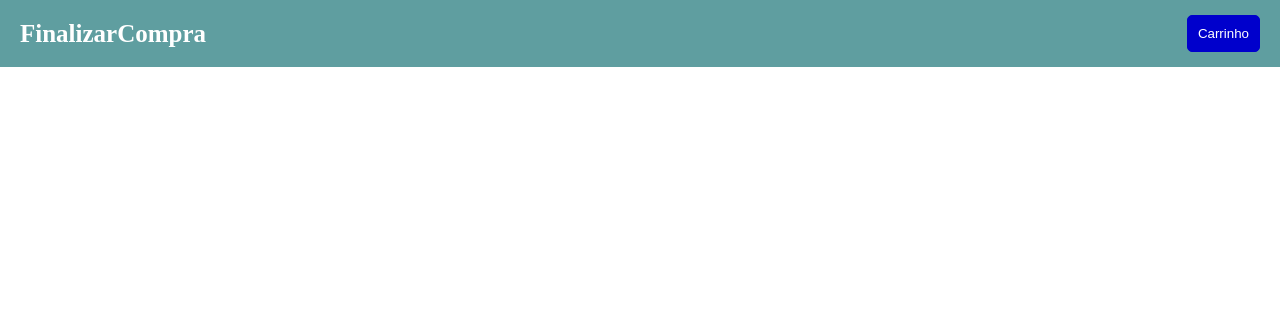
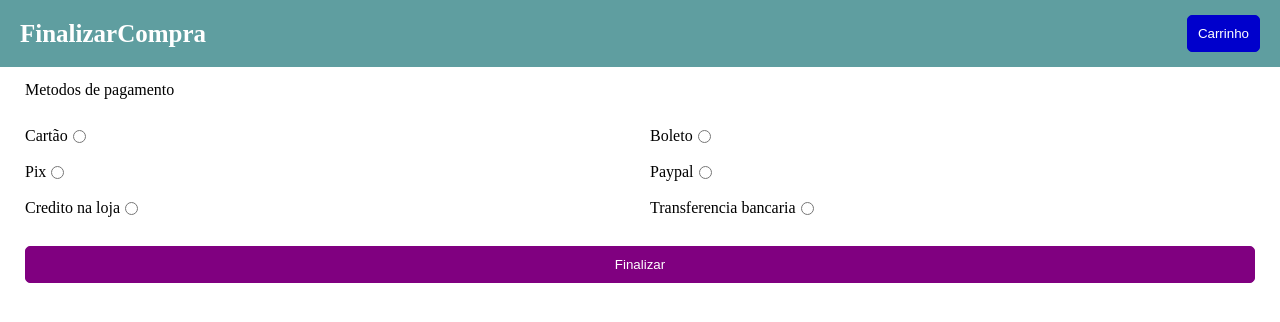
Before and after one commit to otaviohenrique1/app_carrinho_compras, a React (Create React App) app: page /finalizar in a window 1280 px wide. Shown: the top 322 px of the page. Built offline with nearby package versions, Linux system fonts and the light colour scheme.

Commit message:
Commit 10

```diff
--- a/package.json
+++ b/package.json
@@ -10,14 +10,17 @@
     "@types/node": "^16.18.12",
     "@types/react": "^18.0.27",
     "@types/react-dom": "^18.0.10",
+    "formik": "^2.2.9",
     "react": "^18.2.0",
     "react-dom": "^18.2.0",
+    "react-icons": "^4.7.1",
     "react-responsive-carousel": "^3.2.23",
     "react-router-dom": "^6.8.1",
     "react-scripts": "5.0.1",
     "styled-components": "^5.3.6",
     "typescript": "^4.9.5",
-    "web-vitals": "^2.1.4"
+    "web-vitals": "^2.1.4",
+    "yup": "^0.32.11"
   },
   "scripts": {
     "start": "react-scripts start",
--- /dev/null
+++ b/src/components/Radio.tsx
@@ -0,0 +1,32 @@
+import { Field } from "formik";
+import { ReactNode } from "react";
+import styled from "styled-components";
+
+export interface RadioProps {
+  id: string;
+  name: string;
+  htmlFor: string;
+  label: ReactNode;
+  value: string | number | readonly string[];
+}
+
+export function Radio(props: RadioProps) {
+  const { id, name, htmlFor, label, value } = props;
+
+  return (
+    <RadioContainer>
+      <label htmlFor={htmlFor}>{label}</label>
+      <Field type="radio" name={name} id={id} value={value} />
+    </RadioContainer>
+  );
+}
+
+const RadioContainer = styled.div`
+  display: flex;
+  align-items: center;
+  justify-content: flex-start;
+
+  input[type="radio"] {
+    margin-top: 0;
+  }
+`;
--- a/src/pages/FinalizarCompra.tsx
+++ b/src/pages/FinalizarCompra.tsx
@@ -1,9 +1,109 @@
+import { FormikHelpers } from "formik/dist/types";
 import { AppBar } from "../components/AppBar";
+import { Main } from "../components/Main";
+import { Formik, Field, Form } from "formik";
+import { Radio } from "../components/Radio";
+import { Botao } from "../components/Botao";
+
+interface FormTypes {
+  metodo_pagamento: string;
+}
+
+const initialValues: FormTypes = {
+  metodo_pagamento: '',
+};
 
 export function FinalizarCompra() {
+  function onSubmit(values: FormTypes, formikHelpers: FormikHelpers<FormTypes>) {
+    //
+  }
+
   return (
-    <div>
+    <>
       <AppBar titulo="FinalizarCompra" />
-    </div>
+      <Main>
+        <div>
+          <Formik
+            initialValues={initialValues}
+            onSubmit={onSubmit}
+          >
+            {({ values }) => {
+              return (
+                <Form
+                  style={{
+                    display: "flex",
+                    flexDirection: "column",
+                    gap: "30px"
+                  }}
+                >
+                  <h1>Metodos de pagamento</h1>
+                  <div
+                    role="group"
+                    aria-labelledby="radio-group-pagamento"
+                    style={{
+                      display: "grid",
+                      gridTemplateColumns: "repeat(2, 1fr)",
+                      gap: "20px"
+                    }}
+                  >
+                    <Radio
+                      htmlFor="cartao"
+                      name="metodo_pagamento"
+                      id="cartao"
+                      value="cartao"
+                      label={"Cartão"}
+                    />
+                    <Radio
+                      htmlFor="boleto"
+                      name="metodo_pagamento"
+                      id="boleto"
+                      value="boleto"
+                      label={"Boleto"}
+                    />
+                    <Radio
+                      htmlFor="pix"
+                      name="metodo_pagamento"
+                      id="pix"
+                      value="pix"
+                      label={"Pix"}
+                    />
+                    <Radio
+                      htmlFor="paypal"
+                      name="metodo_pagamento"
+                      id="paypal"
+                      value="paypal"
+                      label={"Paypal"}
+                    />
+                    <Radio
+                      htmlFor="credito_loja"
+                      name="metodo_pagamento"
+                      id="credito_loja"
+                      value="credito_loja"
+                      label={"Credito na loja"}
+                    />
+                    <Radio
+                      htmlFor="transferencia"
+                      name="metodo_pagamento"
+                      id="transferencia"
+                      value="transferencia"
+                      label={"Transferencia bancaria"}
+                    />
+                  </div>
+                  <Botao
+                    type="submit"
+                    color="#800080"
+                    font_color="#ffffff"
+                    color_hover="#ff33ff"
+                    font_color_hover="#000000"
+                    color_active="#4d004d"
+                    font_color_active="#ffffff"
+                  >Finalizar</Botao>
+                </Form>
+              );
+            }}
+          </Formik>
+        </div>
+      </Main>
+    </>
   );
 }
```
Also changed, not shown: 1 other file (tests, documents, lock files or other folders).
